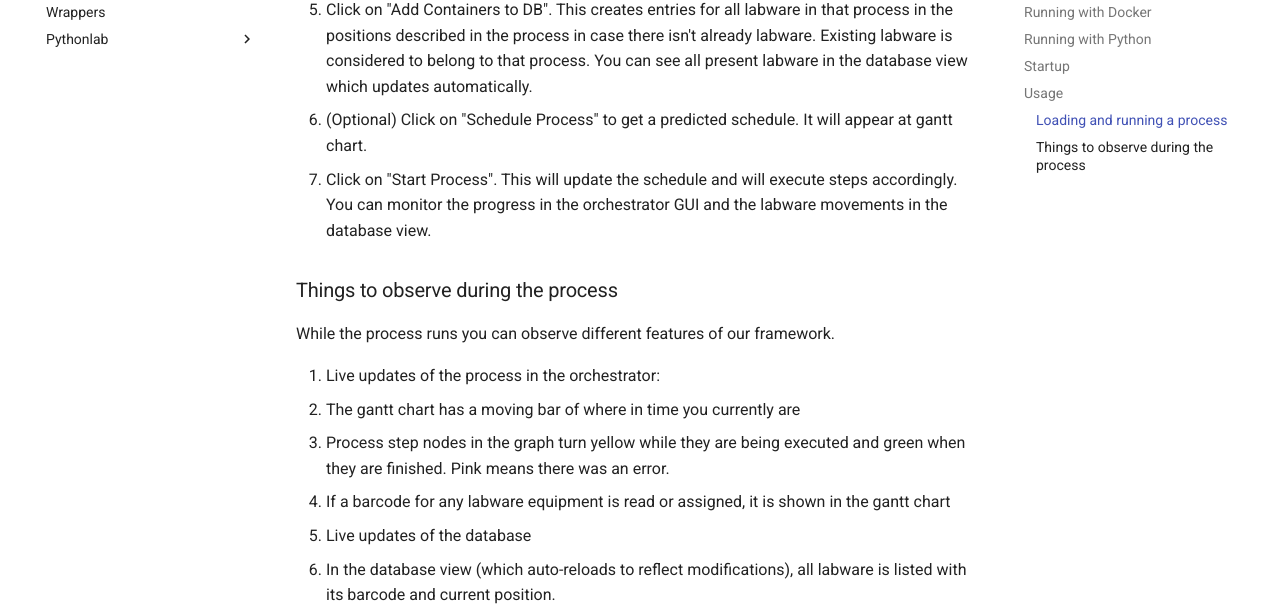
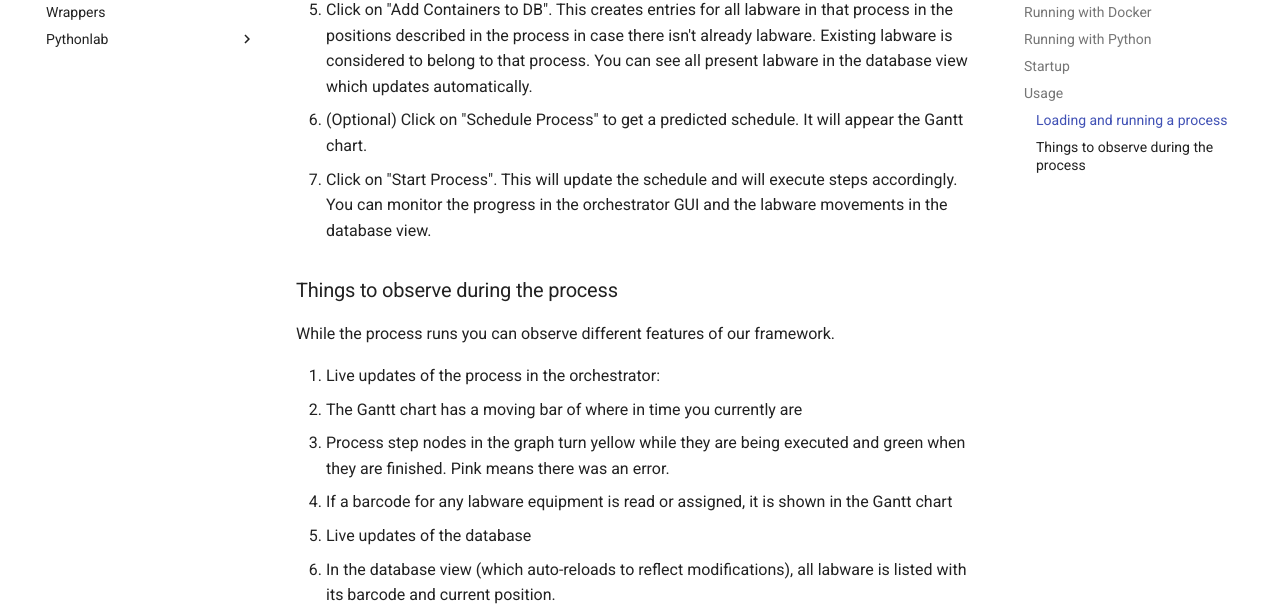
Before and after one commit to OSLA-project/python-lab-automation-tutorial, an MkDocs documentation site: the page built from docs/quickstart.md, in a window 1280 px wide and 900 px high, scrolled down 3488 px. Shown: the part 150-756 px from the top of the window. Built offline with MkDocs 1.6.1 and Material for MkDocs 9.7.7, drawn with Linux system fonts in a browser that asks for light colours; some of the changed text lies outside the part shown.

Commit message:
Review comments

````diff
--- a/docs/quickstart.md
+++ b/docs/quickstart.md
@@ -59,7 +59,7 @@ Setup: Run and follow the instructions to create an admin login to Django. On Wi
 
 Fill the database: Run
 ```bash
-    python scripts/add_lab_setup_to_db.py
+    Python scripts/add_lab_setup_to_db.py
 ```
 This adds the lab setup as described in platform_config.yml to the database.
 Rerun this script after you customized the config file.
@@ -125,7 +125,7 @@ example processes.
 5. Click on "Add Containers to DB". This creates entries for all labware in that process in the positions described in
    the process in case there isn't already labware. Existing labware is considered to belong to that process. You can
    see all present labware in the database view which updates automatically.
-6. (Optional) Click on "Schedule Process" to get a predicted schedule. It will appear at gantt chart.
+6. (Optional) Click on "Schedule Process" to get a predicted schedule. It will appear the Gantt chart.
 7. Click on "Start Process". This will update the schedule and will execute steps accordingly.
    You can monitor the progress in the orchestrator GUI and the labware movements in the database view.
 
@@ -133,9 +133,9 @@ example processes.
 While the process runs you can observe different features of our framework.
 
 1. Live updates of the process in the orchestrator:
-   1. The gantt chart has a moving bar of where in time you currently are
+   1. The Gantt chart has a moving bar of where in time you currently are
    2. Process step nodes in the graph turn yellow while they are being executed and green when they are finished. Pink means there was an error.
-   3. If a barcode for any labware equipment is read or assigned, it is shown in the gantt chart
+   3. If a barcode for any labware equipment is read or assigned, it is shown in the Gantt chart
 2. Live updates of the database
    1. In the database view (which auto-reloads to reflect modifications), all labware is listed with its barcode and current position.
    2. The [admin view](http://127.0.0.1:8000/admin/) of the database allows you to see the results and the labware involved, as well as to change the duration and starting time of each step. The credentials are the ones you chose during the installation process for the superuser.
````
Also changed, not shown: other parts of docs/quickstart.md (+2 -2 lines).
